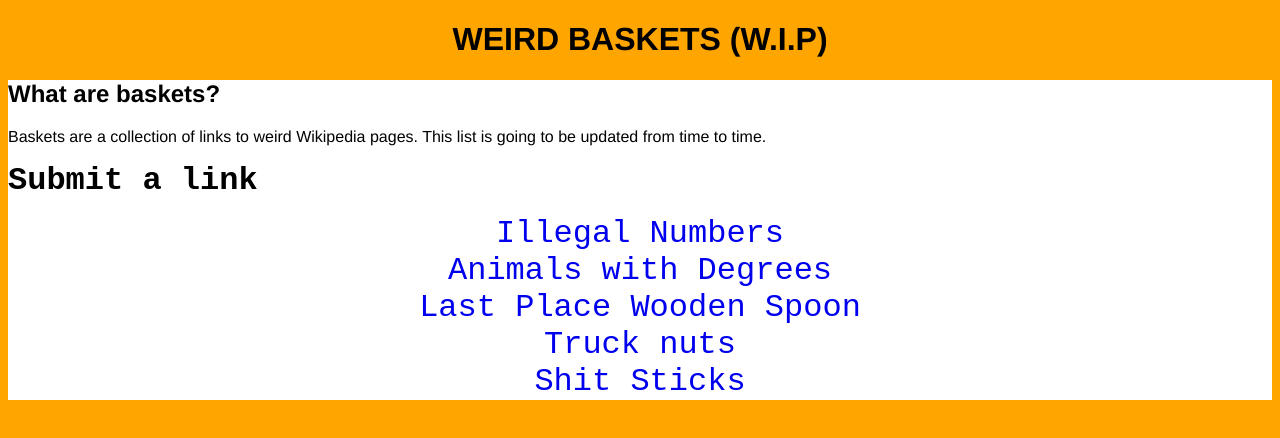
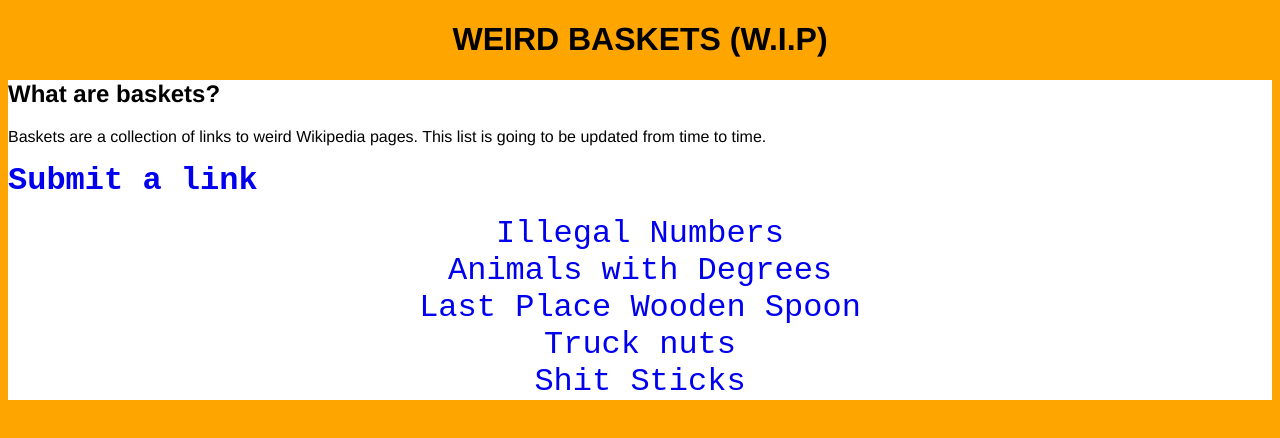
Before and after one commit to tvecdecay/tvecdecay, a plain HTML site: page WeirdBaskets.html in a window 1280 px wide. Drawn offline with Linux system fonts and the light colour scheme.

Commit message:
Update WeirdBaskets.html

```diff
--- a/WeirdBaskets.html
+++ b/WeirdBaskets.html
@@ -39,7 +39,7 @@
     <div class=place>
         <h2>What are baskets?</h2>
         <p>Baskets are a collection of links to weird Wikipedia pages. This list is going to be updated from time to time.</p>
-        <p><strong><a src="https://forms.gle/N73XjJjRVqQ4v6UF6">Submit a link</a></strong></p>
+        <p><strong><a href="https://forms.gle/N73XjJjRVqQ4v6UF6">Submit a link</a></strong></p>
         <div class=links>
             <a href="https://en.wikipedia.org/wiki/Illegal_number">Illegal Numbers<br></a>
             <a href="https://en.wikipedia.org/wiki/List_of_animals_with_fraudulent_diplomas">Animals with Degrees<br></a>
```
